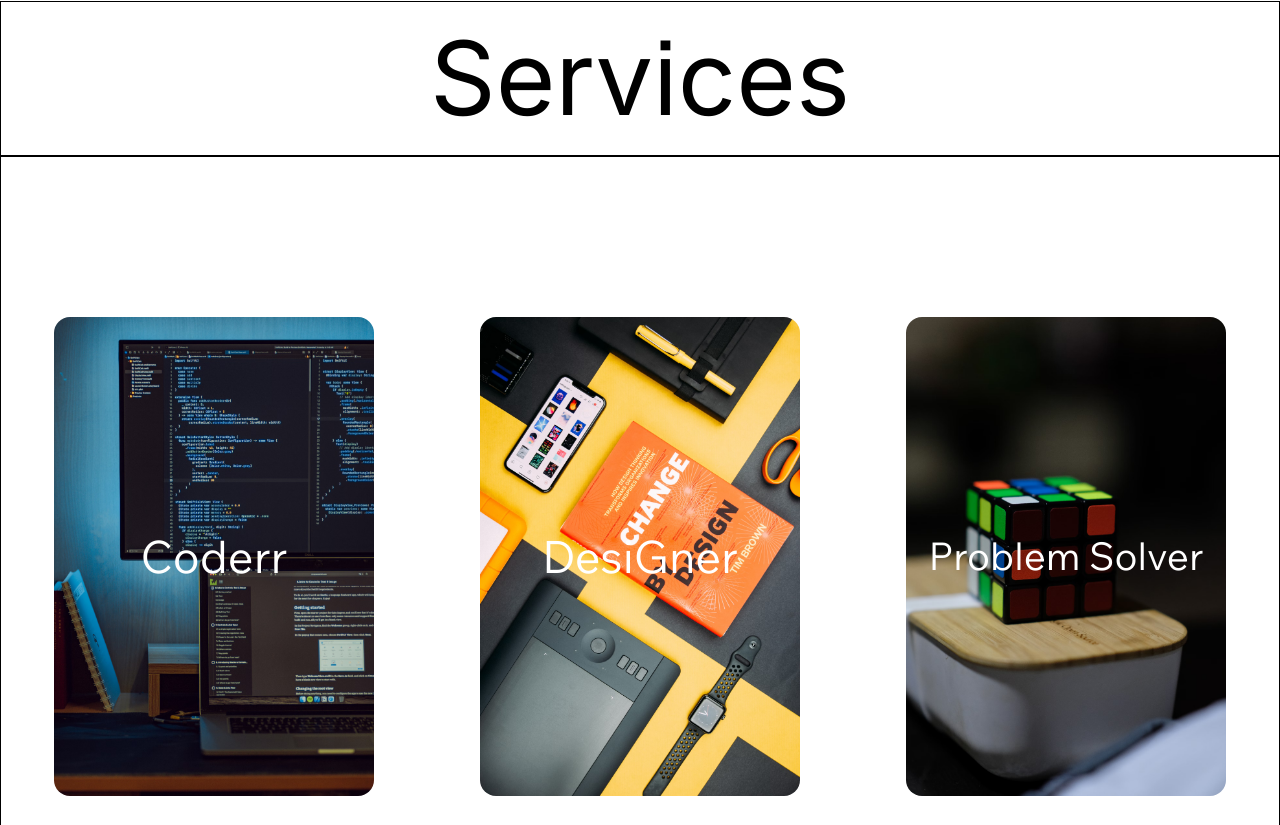
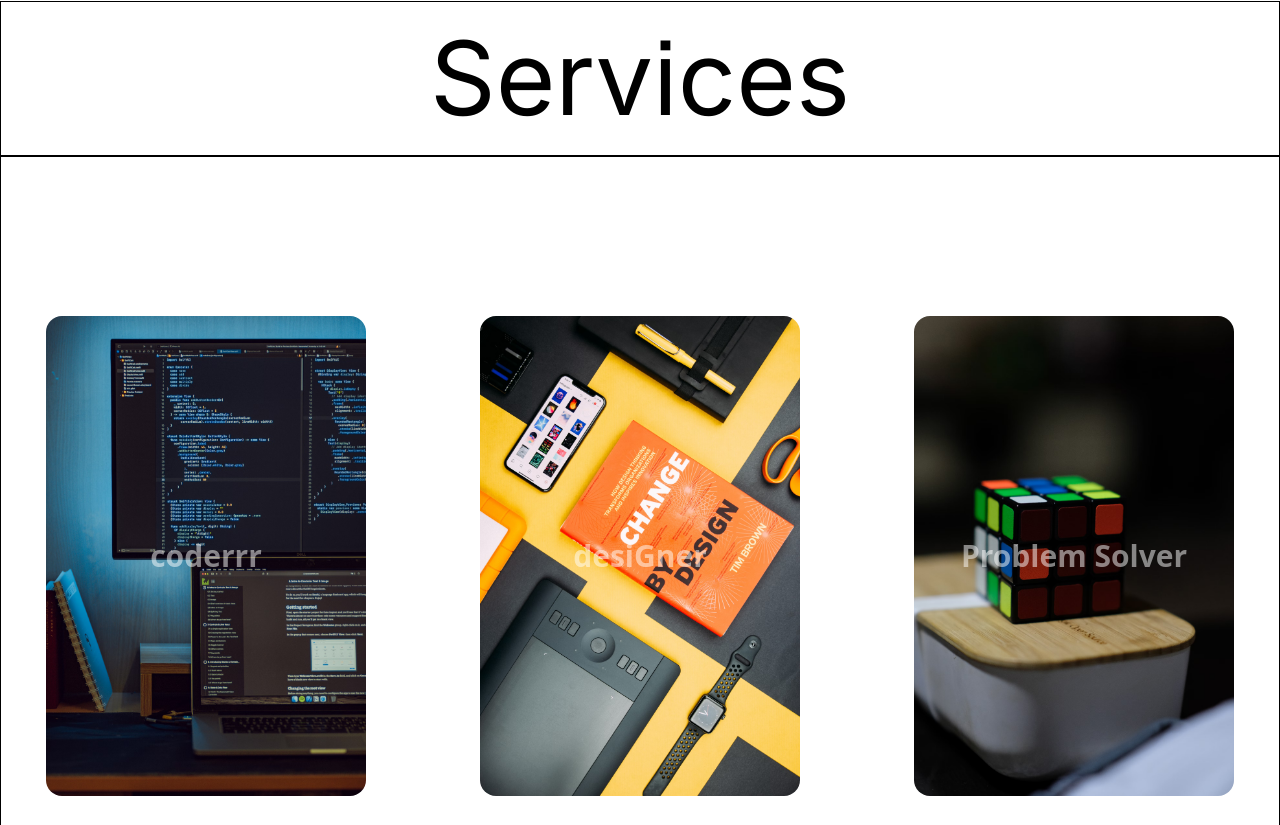
Before and after one commit to vermagithubcs/PortfolioWebsite, a React (Vite) app: page / in a window 1280 px wide. Shown: the part 2395-3220 px from the top of the page. Built offline with nearby package versions, Linux system fonts and the light colour scheme.

Commit message:
code update

```diff
--- a/src/Components/HeroSection.jsx
+++ b/src/Components/HeroSection.jsx
@@ -34,20 +34,20 @@ const HeroSection = () => {
               <Link to="contact" smooth={true} duration={800}>Contact us</Link>
             </li>
           </ul>
-        <div className={` lg:hidden absolute top-20 right-0 text-center h-96 z-[1000] bg-gray-400 w-full border flex flex-col items-center justify-around rounded-2xl p-3 border-black space-y-2 ${isOpen ? 'block' : 'hidden'}`}>
-                <a className="block h-16 cursor-pointer  w-80 text-[3.5vw] rounded hover:bg-black hover:text-white">
+        <div className={`block-nav lg:hidden absolute top-20 right-0 text-center h-96 z-[1000] bg-gray-400 w-full border flex flex-col items-center justify-center rounded-2xl p-3 border-black space-y-2 ${isOpen ? 'block' : 'hidden'}`}>
+                <a className="block h-16 cursor-pointer  w-80 text-[4vw] rounded hover:bg-black hover:text-white">
                 <Link to="reCoderr" smooth={true} duration={800}>Home</Link>
                 </a>
-                <a className="block h-16 cursor-pointer  w-80 text-[3.5vw] rounded  hover:bg-black hover:text-white">
+                <a className="block h-16 cursor-pointer  w-80 text-[4vw] rounded  hover:bg-black hover:text-white">
                 <Link to="about" smooth={true} duration={800}>About</Link>
                 </a>
-                <a className="block h-16 cursor-pointer  w-80 text-[3.5vw] rounded  hover:bg-black hover:text-white">
+                <a className="block h-16 cursor-pointer  w-80 text-[4vw] rounded  hover:bg-black hover:text-white">
                 <Link to="works" smooth={true} duration={800}>Work</Link>
                 </a>
-                <a  className="block h-16 cursor-pointer  w-80 text-[3.5vw] rounded  hover:bg-black hover:text-white">
+                <a  className="block h-16 cursor-pointer  w-80 text-[4vw] rounded  hover:bg-black hover:text-white">
                   <Link to="services" smooth={true} duration={800}>Services</Link>
                 </a>
-                <a  className="block h-16 cursor-pointer  w-80 text-[3.5vw] rounded  hover:bg-black hover:text-white">
+                <a  className="block h-16 cursor-pointer  w-80 text-[4vw] rounded  hover:bg-black hover:text-white">
                 <Link to="contact" smooth={true} duration={800}>Contact us</Link>
                 </a>
 
--- a/src/Components/Services.jsx
+++ b/src/Components/Services.jsx
@@ -1,10 +1,27 @@
 import React, { useEffect, useRef } from "react";
-import coderr from "../assets/coderr.avif"
-import designer from "../assets/designer.avif"
-import problem from "../assets/problemsolver.avif"
+import coderr from "../assets/coderr.avif";
+import designer from "../assets/designer.avif";
+import problem from "../assets/problemsolver.avif";
 import gsap from "gsap";
 
 const Services = () => {
+  const imageRefs = useRef([]);
+  const onhandleEnter = (index) => {
+    gsap.to(imageRefs.current[index], {
+      scale: 1.1,
+      duration: 0.3,
+      ease: "power2.out",
+    });
+  };
+  const onhandleLeave = (index) => {
+    gsap.to(imageRefs.current[index], {
+      scale: 1,
+      duration: 0.3,
+      ease: "power2.out",
+    });
+  };
+  const images = [coderr, designer, problem];
+  const hoverText = ["coderrr", "desiGner", "Problem Solver"]
   return (
     <>
       <div id="services" className="max-h-auto max-lg:h-auto w-screen">
@@ -13,19 +30,27 @@ const Services = () => {
             Services
           </h1>
         </div>
-        <div className="flex max-md:flex-col items-center justify-around h-screen max-md:h-[150vh] border border-black">
-          <div className="h-auto font-[TyproFace] flex items-center justify-center cursor-pointer w-1/4 max-md:w-1/2 relative">
-            <img src={coderr} alt="Coderr" className=" w-full h-auto object-cover rounded-2xl" />
-            <h1 className="text-[3.5vw] flex justify-center items-center text-white absolute">Coderr</h1>
-          </div>
-          <div className="h-auto font-[TyproFace] flex items-center justify-center cursor-pointer w-1/4 max-md:w-1/2  relative">
-            <img src={designer} alt="Designer" className="w-full h-auto object-cover rounded-2xl" />
-            <h1 className="text-[3.5vw] cursor-pointer absolute text-white">DesiGner</h1>
-          </div>
-          <div className="h-auto font-[TyproFace] flex items-center justify-center cursor-pointer w-1/4 max-md:w-1/2 relative">
-            <img src={problem} alt="Problem Solver" className="w-full h-auto object-cover rounded-2xl" />
-            <h1 className="text-[3vw] absolute text-white text-nowrap cursor-pointer">Problem Solver</h1>
-          </div>
+        <div className="flex flex-row max-lg:flex-col items-center justify-around min-h-screen md:h-auto p-6 gap-6 border border-black">
+          {images.map((src, index) => (
+            <div
+              key={index}
+              ref={(e) => (imageRefs.current[index] = e)}
+              onMouseEnter={() => onhandleEnter(index)}
+              onMouseLeave={() => onhandleLeave(index)}
+              className="relative group w-60 md:w-80 h-auto cursor-pointer object-cover"
+            >
+              <img
+                src={src}
+                alt={`Image ${index}`}
+                className="w-full h-full object-cover rounded-2xl"
+              />
+              <div className="absolute inset-0 bg-opacity-60 text-white flex items-center justify-center text-lg font-semibold rounded-2xl opacity-50 group-hover:opacity-100 transition-opacity duration-300">
+                <div className="text-3xl">
+                {hoverText[index]}
+                </div>
+              </div>
+            </div>
+          ))}
         </div>
       </div>
     </>
--- a/src/index.css
+++ b/src/index.css
@@ -124,3 +124,7 @@ body{
 .menubar li{
   padding: 10px 15px;
 }
+/* Navbar Page  */
+.block-nav a{
+  padding: 10px 0;
+}
```
